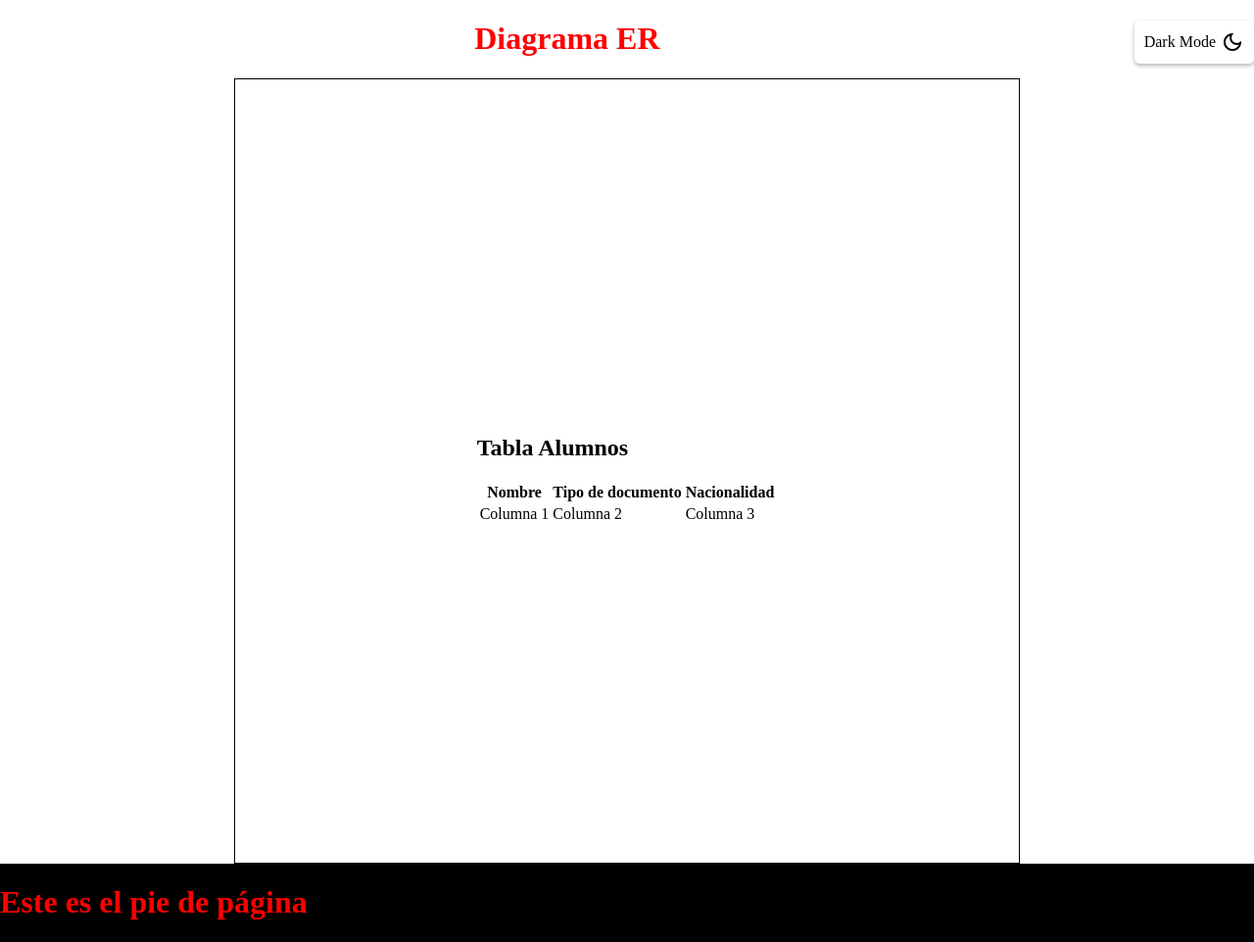
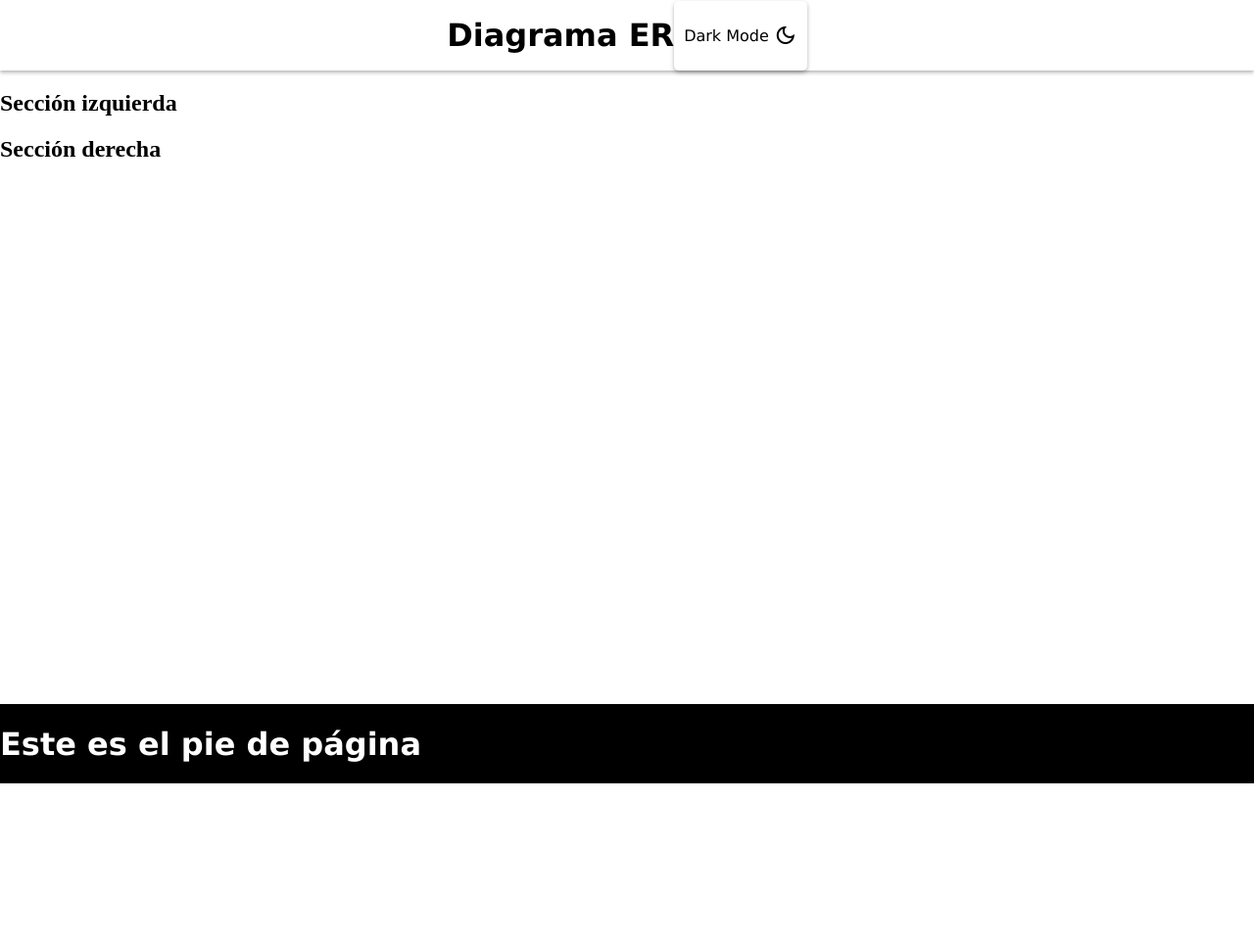
Before and after one commit to Daniel250817/ER-PLN, a PHP site: page /Main.php in a window 1280 px wide. Shown: the whole page at 98% size. After the commit the page ends 800 px from the top, so only its background shows below. Run offline with PHP 8.4, Linux system fonts and the light colour scheme.

Commit message:
:poop: Cambios no funcionales

```diff
--- a/App/Main.php
+++ b/App/Main.php
@@ -6,42 +6,33 @@
     <meta name="viewport" content="width=device-width, initial-scale=1.0">
     <link rel="stylesheet" type="text/css" href="Styles.css">
     <link rel="stylesheet" href="https://fonts.googleapis.com/css2?family=Material+Symbols+Outlined:opsz,wght,FILL,GRAD@20..48,100..700,0..1,-50..200" />
+    <title>Diagram ER</title>
+</head>
+<body class="<?php echo $dark_mode ? 'dark-mode' : ''; ?>">
 
-    <title>Diagram ER</title>
 
-    <div class="Toogle" onclick="window.location.href='?toggle_dark_mode=1'">
-        Dark Mode
+    <div class="header">
+        <h1>Diagrama ER</h1>
+        <div class="Toogle" onclick="window.location.href='?toggle_dark_mode=1'">
+        <p>Dark Mode</p>
         <span class="material-symbols-outlined">dark_mode</span>
     </div>
-
-</head>
-<body class="<?php echo $dark_mode ? 'dark-mode' : ''; ?>">
-    <div class="header">
-        <h1>Diagrama ER</h1>
     </div>
 
-    <div class="Container">
-        <section>
-            <h2>Tabla Alumnos</h2>
-            <table>
-                <tr>
-                    <th>Nombre</th>
-                    <th>Tipo de documento</th>
-                    <th>Nacionalidad</th>
-                </tr>
-                <tr>
-                    <td>Columna 1</td>
-                    <td>Columna 2</td>
-                    <td>Columna 3</td>
-                </tr>
-            </table>
+    <div class="Container-Left">
+        <section class="Section-Left">
+            <h2>Sección izquierda</h2>
         </section>
     </div>
-
-</body>
-<footer>
-        <div class = "Footer-Container">
+    <div class="Container-Right">
+        <section class="Section-Right">
+            <h2>Sección derecha</h2>
+        </section>
+    </div>
+    <footer>
+        <div class="Footer-Container">
             <h1>Este es el pie de página</h1>
         </div>
- </footer>
+    </footer>
+</body>
 </html>
--- a/App/Styles.css
+++ b/App/Styles.css
@@ -1,5 +1,8 @@
 h1 {
-    color: red;
+    font-family:Verdana, Geneva, Tahoma, sans-serif;
+}
+p {
+    font-family:Verdana, Geneva, Tahoma, sans-serif;
 }
 
 .Container {
@@ -14,6 +17,15 @@
 .header{
     color: white;
     text-align: center;
+    background: rgb(235, 235, 235);
+    box-shadow: 0 2px 4px rgba(0, 0, 0, 0.3);
+    height: 9dvh;
+    justify-content: center ;
+    align-items: center;
+    display: flex;
+    background: var(--background-color);
+    color: var(--text-color);
+
 }
 
 :root {
@@ -22,7 +34,7 @@
 }
 
 body.dark-mode {
-    --background-color: black;
+    --background-color: rgb(1, 4, 29);
     --text-color: white;
 }
 
@@ -70,3 +82,9 @@
     margin: 0px;
     padding: 0px;
 }
+
+footer{
+    position: absolute;
+    bottom: 0;
+    width: 100%;
+}
```
